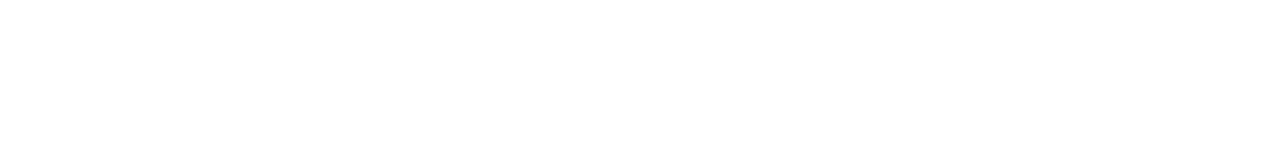
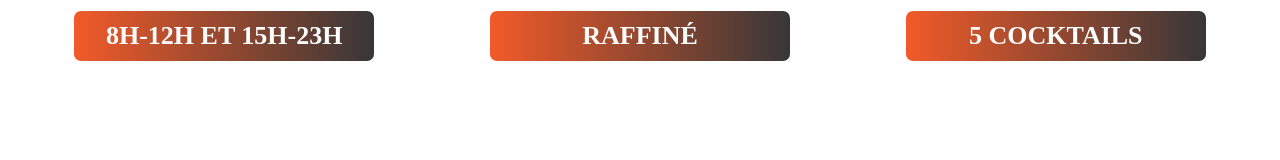
Before and after one commit to ya2n-bt/Exercice_web, a plain HTML site: page index.html in a window 1280 px wide. Drawn offline with Linux system fonts and the light colour scheme.

Commit message:
about 2 code CSS

```diff
--- a/styles.css
+++ b/styles.css
@@ -4,3 +4,36 @@ body{
     color: white;
     margin: 0, auto;
 }
+
+#about {
+    display: flex;
+    justify-content: space-between;
+    align-items: center;
+    width: 90%;
+    margin-left: 5%;
+}
+
+#about div h2 {
+    font-size: 26px;
+    text-transform: uppercase;
+}
+
+#about div {
+    display: flex;
+    justify-content: center;
+    align-items: center;
+    height: 50px;
+    flex: 1;
+    border-radius: 10px;
+    max-width: 300px;
+    font-stretch: 2;
+    border-style: solid;
+    border-width: 3px;
+    background: linear-gradient(to right, #f25a29 0%, #373737 100%);
+}
+
+#about div:hover {
+    box-shadow: 12px 12px 2px 1px #f25a2980;
+    color: #d88d13;
+    text-shadow: -4px 3px 0 black;
+}
```
Also changed, not shown: 1 other file.
